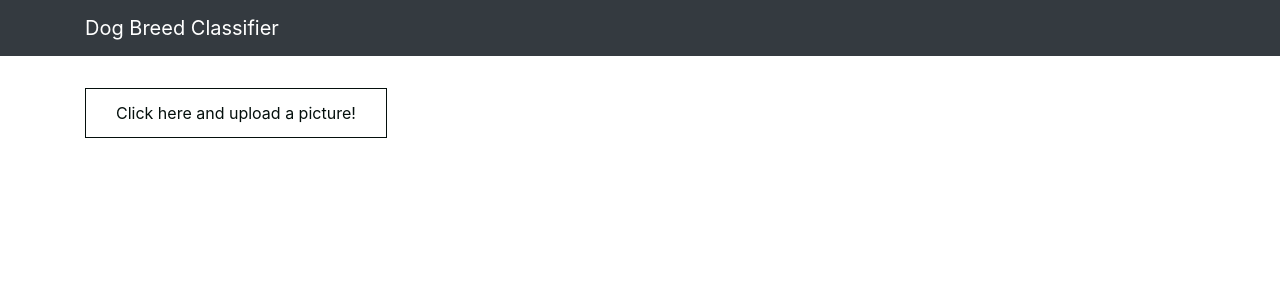
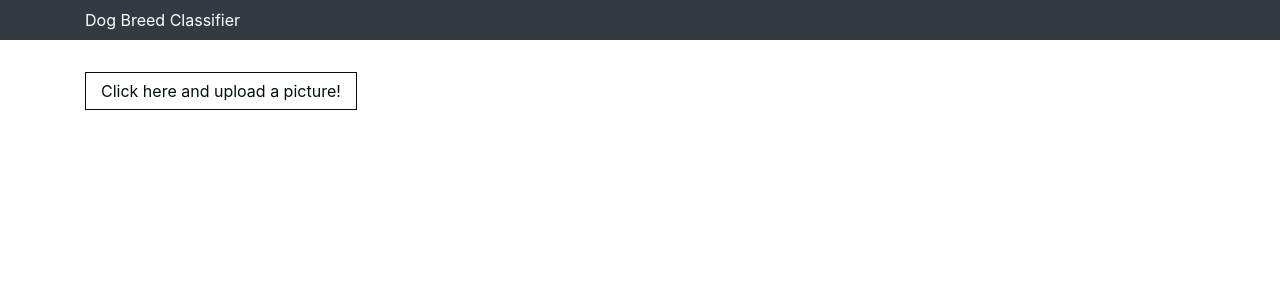
Before and after one commit to joerg-rechinger/udacity_dsnd_capstone, a Flask app: page / in a window 1280 px wide. Shown: the top 300 px of the page. Run offline with Flask 2, Linux system fonts and the light colour scheme; parts of the project's set-up code (start-up, migrations or seed data) failed here and were passed over; some libraries are stand-ins or nearby versions.

Commit message:
CSS adaptations

```diff
--- a/web_app/static/css/main.css
+++ b/web_app/static/css/main.css
@@ -20,7 +20,7 @@ input[type="file"] {
 
 .upload-label{
     display: inline-block;
-    padding: 12px 30px;
+    padding: 6px 15px;
     color: #040f0c;
     border: 1px solid #040f0c;
 }
--- a/web_app/templates/index.html
+++ b/web_app/templates/index.html
@@ -13,9 +13,10 @@
 </head>
 
 <body>
+
     <nav class="navbar navbar-dark bg-dark">
-        <div class="container">
-            <a class="navbar-brand" href="#">Dog Breed Classifier</a>
+        <div class="container headline">
+            <font color=#FFF>Dog Breed Classifier</font>
         </div>
     </nav>
 
@@ -49,7 +50,7 @@
 
 <footer>
 <script type="text/javascript">
-
+//JS functionality taken from https://github.com/venknar/imageclassifier
 $('.image-section').hide();
 $('.loader').hide();
 $('#result').hide();
```
